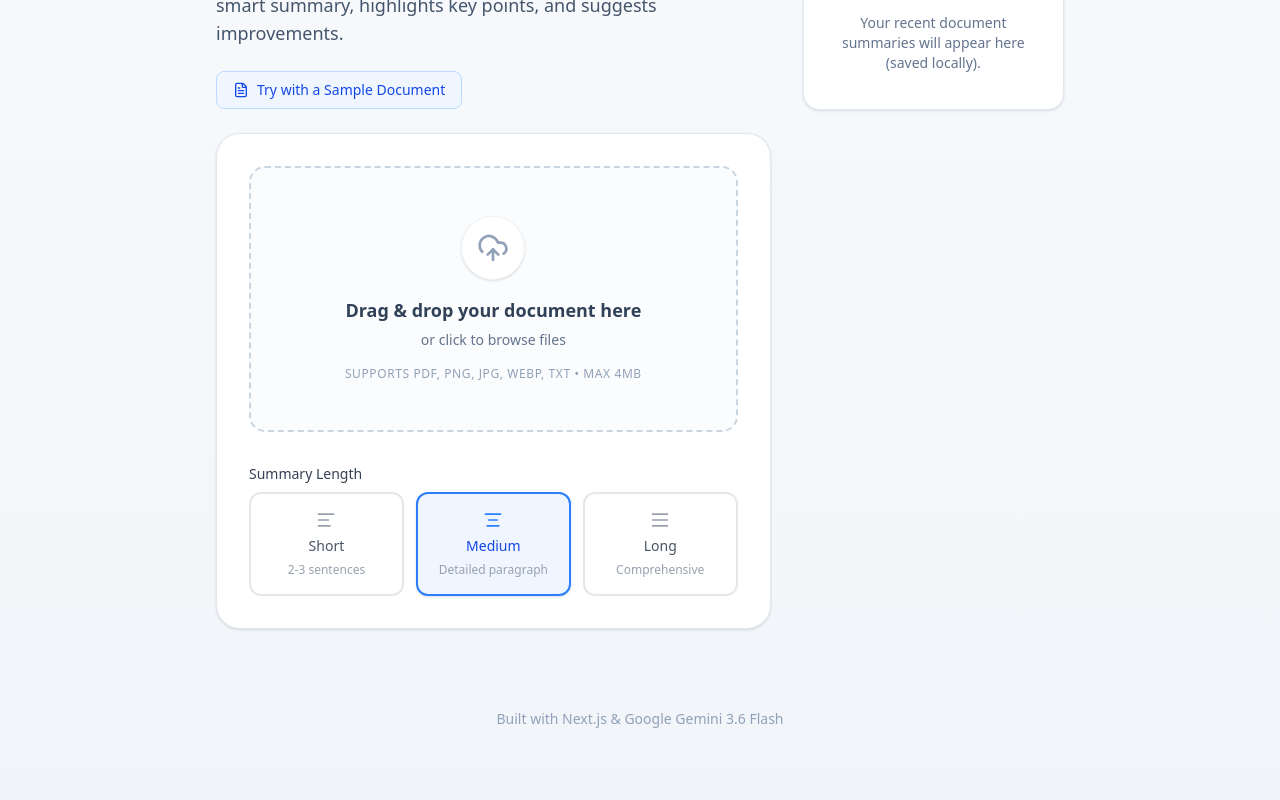
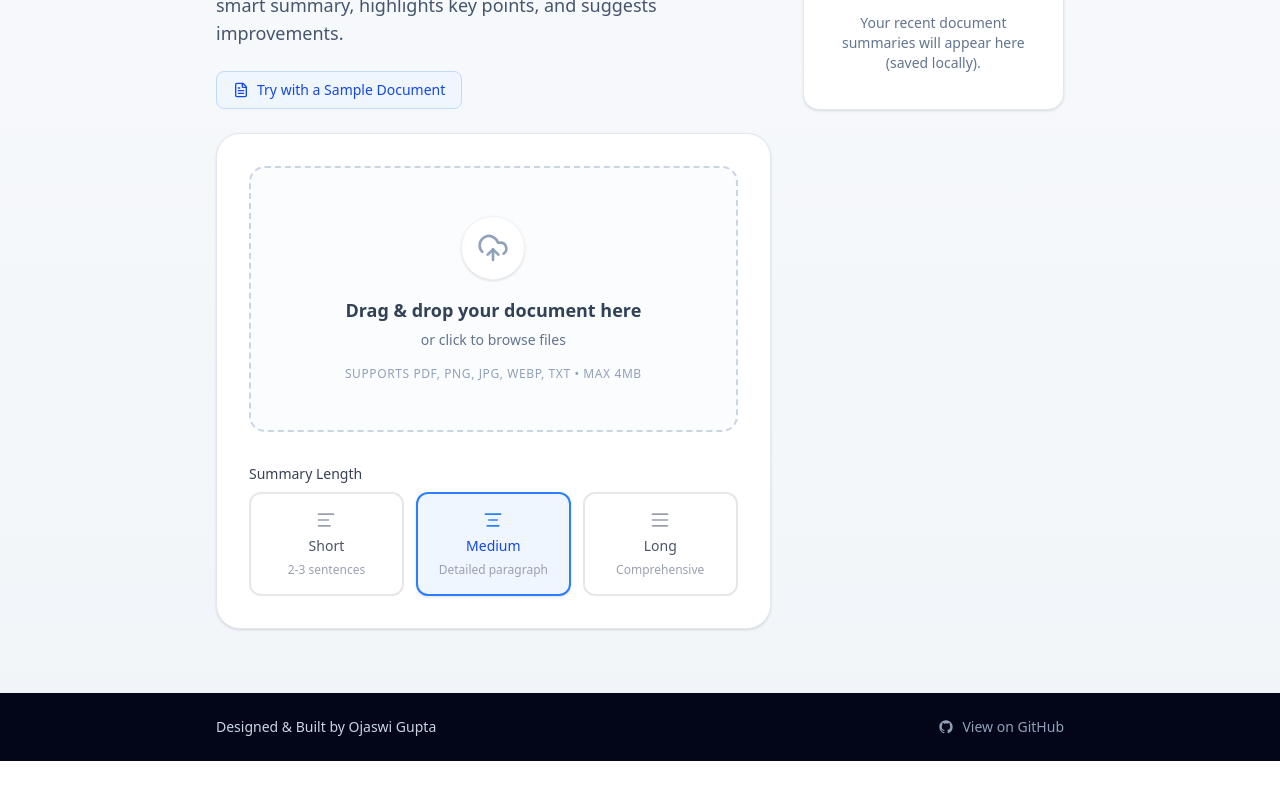
Before and after one commit to Ojaswi-Gupta/document_summary, a Next.js app: page / in a window 1280 px wide. Shown: the part 230-1030 px from the top of the page. After the commit the page ends 991 px from the top, so only its background shows below. Built offline with nearby package versions, Linux system fonts and the light colour scheme.

Commit message:
fix: replace Lucide Github icon with SVG to resolve build error

```diff
--- a/src/app/page.js
+++ b/src/app/page.js
@@ -117,10 +117,10 @@
   const isLoading = status === 'loading';
 
   return (
-    <div className="min-h-screen bg-gradient-to-b from-slate-50 to-slate-100">
+    <div className="min-h-screen bg-gradient-to-b from-slate-50 to-slate-100 flex flex-col">
       <Header />
 
-      <main className="max-w-4xl mx-auto px-4 sm:px-6 py-12 sm:py-16">
+      <main className="flex-1 max-w-4xl mx-auto w-full px-4 sm:px-6 py-12 sm:py-16">
 
         {/* Main Content Area */}
         <div className="grid grid-cols-1 lg:grid-cols-3 gap-8">
@@ -245,12 +245,27 @@
           </div>
 
         </div>
+      </main>
 
-        {/* Footer */}
-        <footer className="mt-20 text-center text-sm font-medium text-slate-400 pb-8">
-          <p>Built with Next.js & Google Gemini 3.6 Flash</p>
-        </footer>
-      </main>
+      {/* Footer */}
+      <footer className="w-full bg-slate-950 py-6 mt-auto">
+        <div className="max-w-4xl mx-auto px-4 sm:px-6 flex flex-col sm:flex-row justify-between items-center gap-4">
+          <p className="text-slate-300 text-sm font-medium">
+            Designed & Built by Ojaswi Gupta
+          </p>
+          <a
+            href="https://github.com/Ojaswi-Gupta/document_summary"
+            target="_blank"
+            rel="noopener noreferrer"
+            className="text-slate-400 hover:text-white transition-colors flex items-center gap-2 text-sm font-medium group"
+          >
+            <svg viewBox="0 0 24 24" fill="currentColor" stroke="none" className="h-4 w-4 group-hover:scale-110 transition-transform">
+              <path d="M12 2C6.477 2 2 6.484 2 12.017c0 4.425 2.865 8.18 6.839 9.504.5.092.682-.217.682-.483 0-.237-.008-.868-.013-1.703-2.782.605-3.369-1.343-3.369-1.343-.454-1.158-1.11-1.466-1.11-1.466-.908-.62.069-.608.069-.608 1.003.07 1.531 1.032 1.531 1.032.892 1.53 2.341 1.088 2.91.832.092-.647.35-1.088.636-1.338-2.22-.253-4.555-1.113-4.555-4.951 0-1.093.39-1.988 1.029-2.688-.103-.253-.446-1.272.098-2.65 0 0 .84-.27 2.75 1.026A9.564 9.564 0 0112 6.844c.85.004 1.705.115 2.504.337 1.909-1.296 2.747-1.027 2.747-1.027.546 1.379.202 2.398.1 2.651.64.7 1.028 1.595 1.028 2.688 0 3.848-2.339 4.695-4.566 4.943.359.309.678.92.678 1.855 0 1.338-.012 2.419-.012 2.747 0 .268.18.58.688.482A10.019 10.019 0 0022 12.017C22 6.484 17.522 2 12 2z" />
+            </svg>
+            View on GitHub
+          </a>
+        </div>
+      </footer>
     </div>
   );
 }
```
